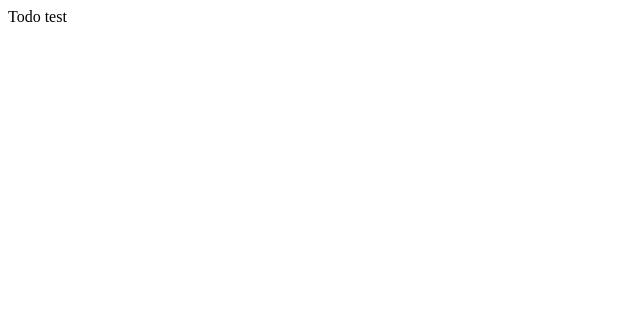
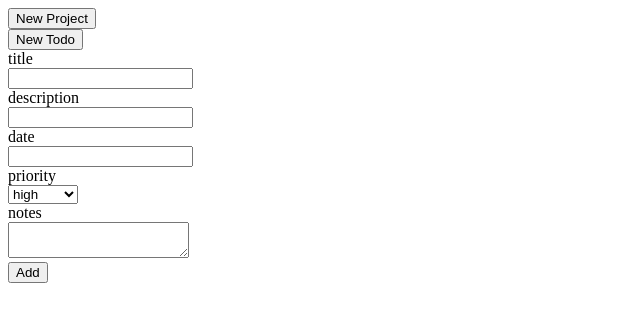
Before and after one commit to MauritzLM/Todo, a website built with webpack: page dist/index.html in a window 1280 px wide. Shown: the whole page, without its empty margins (0-640 px from the left). Built offline with nearby package versions, Linux system fonts and the light colour scheme.

Commit message:
updates to file structure and todo form

```diff
--- a/src/index.js
+++ b/src/index.js
@@ -1,9 +1,13 @@
-function test() {
-    const element = document.createElement('div');
+import './style.css';
+import { createContainer } from './ui';
 
-    element.innerHTML = "Todo test";
 
-    return element;
+function events() {
+    newBtn.addEventListener('click', (e) => {
+        // onclick form appears
+    });
 }
 
-document.body.appendChild(test());
+
+
+document.body.appendChild(createContainer());
--- /dev/null
+++ b/src/style.css
@@ -0,0 +1,13 @@
+/* font example.
+ @font-face {
+  font-family: 'MyFont';
+  src: url('./my-font.woff2') format('woff2'),
+    url('./my-font.woff') format('woff');
+  font-weight: 600;
+  font-style: normal;
+} */
+
+.hello {
+    color: rebeccapurple;
+    /* font-family: 'MyFont'; */
+}
--- /dev/null
+++ b/src/todo.js
@@ -0,0 +1,8 @@
+
+// create new project
+
+const newProject = (projectname) => {
+    projectname = [];
+
+    return projectname;
+}
--- /dev/null
+++ b/src/ui.js
@@ -0,0 +1,138 @@
+
+export function createContainer() {
+
+    const containerDiv = document.createElement('div');
+    const todoContainer = document.createElement('div');
+    const projectContainer = document.createElement('div');
+
+    // create form to enter new project info
+
+    function newProjectForm() {
+        const projectFormDiv = document.createElement('div');
+        const form = document.createElement('form');
+
+        // project name
+
+        const projectName = document.createElement('label');
+        projectName.innerText = 'name';
+        const br1 = document.createElement('br');
+
+        const projectNameInput = document.createElement('input');
+        const br2 = document.createElement('br');
+
+    }
+
+    // create form to enter new todo info
+
+    function newTodoForm() {
+        const todoFormDiv = document.createElement('div');
+        const form = document.createElement('form');
+
+        // title
+
+        const titleLabel = document.createElement('label');
+        titleLabel.innerText = 'title';
+        const br1 = document.createElement('br')
+
+        const titleInput = document.createElement('input');
+        const br2 = document.createElement('br')
+
+
+
+
+        // description
+
+        const descriptionLabel = document.createElement('label');
+        descriptionLabel.innerText = 'description';
+        const br3 = document.createElement('br');
+
+        const descriptionInput = document.createElement('input');
+        const br4 = document.createElement('br');
+
+
+
+        // dueDate
+
+        const dueDateLabel = document.createElement('label');
+        dueDateLabel.innerText = 'date';
+        const br5 = document.createElement('br');
+
+        const dueDateInput = document.createElement('input');
+        const br6 = document.createElement('br');
+
+
+
+        // priority
+
+        const priorityLabel = document.createElement('label');
+        priorityLabel.innerText = 'priority';
+        const br7 = document.createElement('br');
+
+        const prioritySelect = document.createElement('select');
+
+        const priorityOptionHigh = document.createElement('option');
+        priorityOptionHigh.innerText = 'high';
+        const priorityOptionMed = document.createElement('option');
+        priorityOptionMed.innerText = 'medium';
+        const priorityOptionLow = document.createElement('option');
+        priorityOptionLow.innerText = 'Low';
+
+        prioritySelect.append(priorityOptionHigh, priorityOptionMed, priorityOptionLow);
+
+        const br8 = document.createElement('br');
+
+        // notes
+
+        const notesLabel = document.createElement('label')
+        const br9 = document.createElement('br');
+        const notesText = document.createElement('textarea');
+
+        notesLabel.innerText = 'notes';
+
+        // submit
+
+        const submitBtn = document.createElement('button');
+        submitBtn.innerText = 'Add';
+
+
+        form.append(titleLabel, br1, titleInput, br2, descriptionLabel, br3, descriptionInput, br4, dueDateLabel, br5, dueDateInput, br6, priorityLabel, br7, prioritySelect, br8, notesLabel, br9, notesText);
+        todoFormDiv.append(form, submitBtn)
+        todoContainer.appendChild(todoFormDiv);
+        console.dir(titleInput);
+
+    };
+
+    // create button to add new project
+
+    function newProjectBtn() {
+        const projectBtn = document.createElement('button');
+
+        projectBtn.innerText = 'New Project';
+
+        projectContainer.appendChild(projectBtn);
+    }
+
+    // create button to add new todo
+
+    function newTodoBtn() {
+        const newBtn = document.createElement('button');
+
+        newBtn.innerText = "New Todo";
+
+        todoContainer.appendChild(newBtn);
+
+    };
+
+    newProjectBtn();
+
+    newTodoBtn();
+
+    newProjectForm();
+
+    newTodoForm();
+
+    containerDiv.append(projectContainer, todoContainer);
+
+    return containerDiv
+
+};
--- a/webpack.config.js
+++ b/webpack.config.js
@@ -1,10 +1,39 @@
 const path = require('path');
+const HtmlWebpackPlugin = require('html-webpack-plugin');
 
 module.exports = {
-    entry: './src/index.js',
+    mode: 'development',
+    entry: {
+        index: './src/index.js',
+        todo: './src/todo.js',
+        ui: './src/todo.js',
+    },
+    devtool: 'inline-source-map',
+    plugins: [
+        new HtmlWebpackPlugin({
+            title: 'Development',
+        }),
+    ],
     output: {
-        filename: 'main.js',
+        filename: '[name].bundle.js',
         path: path.resolve(__dirname, 'dist'),
+        clean: true,
+    },
+    module: {
+        rules: [
+            {
+                test: /\.css$/i,
+                use: ['style-loader', 'css-loader'],
+            },
+            {
+                test: /\.(png|svg|jpg|jpeg|gif)$/i,
+                type: 'asset/resource',
+            },
+            {
+                test: /\.(woff|woff2|eot|ttf|otf)$/i,
+                type: 'asset/resource',
+            },
+        ],
     },
 
 };
```
Also changed, not shown: package.json (+6 -1 lines), dist/index.bundle.js (added), dist/index.html, dist/main.js (deleted), dist/todo.bundle.js (added), dist/ui.bundle.js (added), 1 other file.
